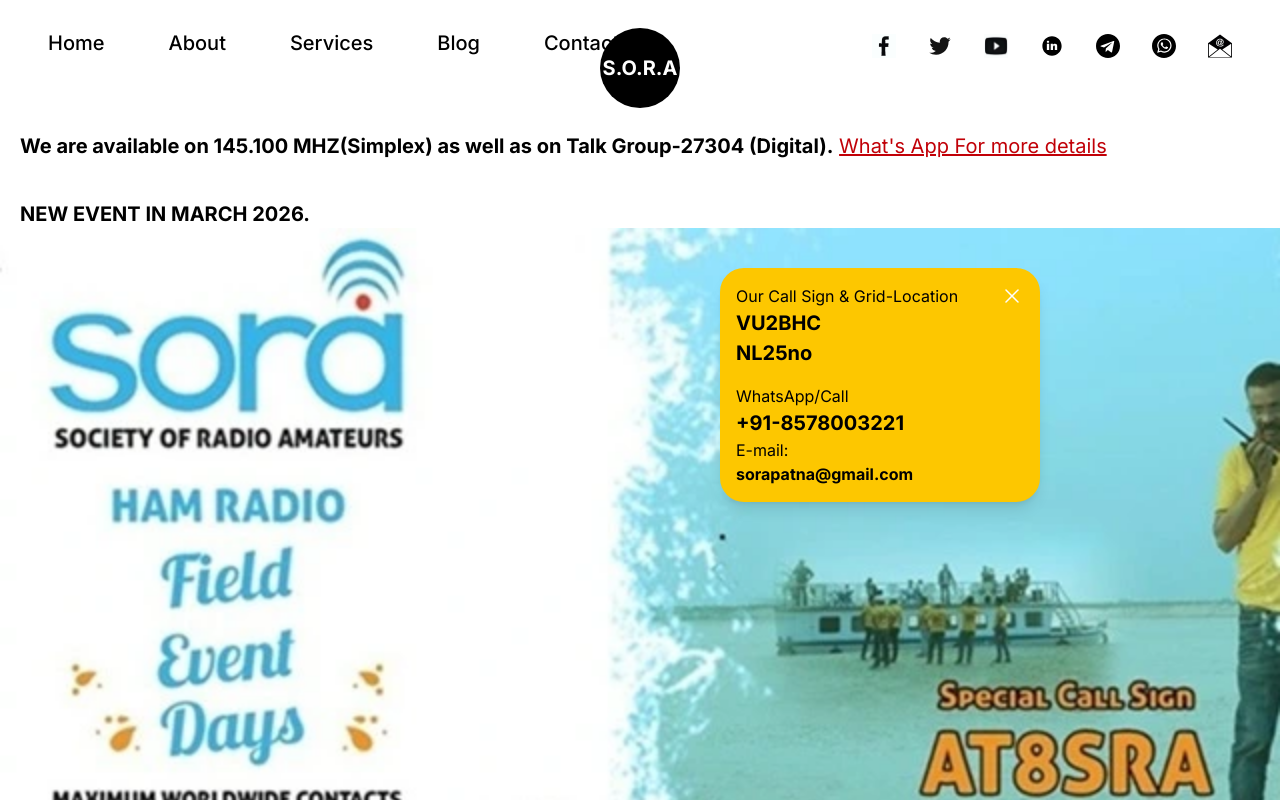
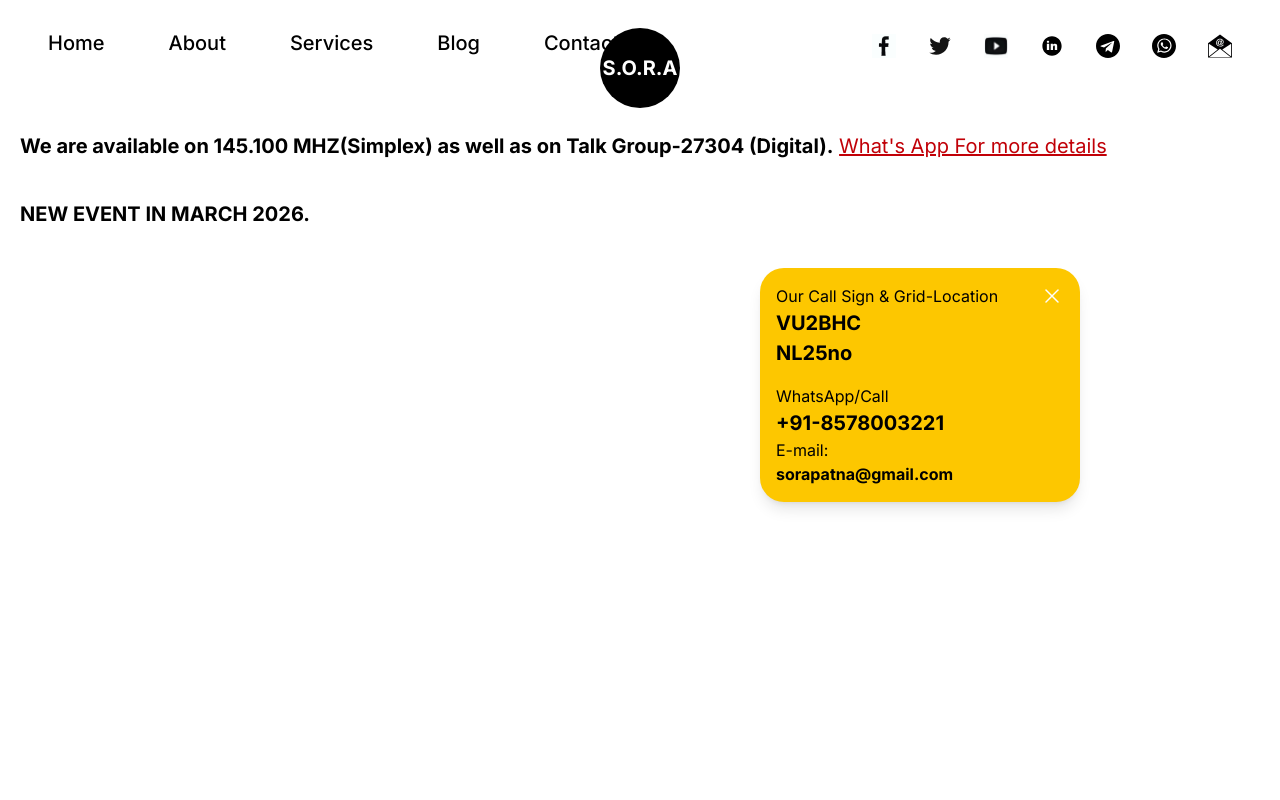
Before and after one commit to sorapatna/SORA-WEBSITE, a Next.js app: page / in a window 1280 px wide. Shown: the top 800 px of the page. Built offline with nearby package versions, Linux system fonts and the light colour scheme.

Commit message:
Update Hero.tsx

```diff
--- a/components/Hero.tsx
+++ b/components/Hero.tsx
@@ -4,7 +4,7 @@ const Hero = () => {
   return (
     <section className="relative w-screen min-h-screen flex flex-col gap-10 py-5 md:gap-20 lg:py-10 lg:flex-row mb-2">
       {/* Background Image */}
-      <div className="absolute inset-0 -z-10">
+      <div className="flexCenter MaxContainer relative">
         <Image
           src="/images/SORA.webp"
           alt="yoga"
```
